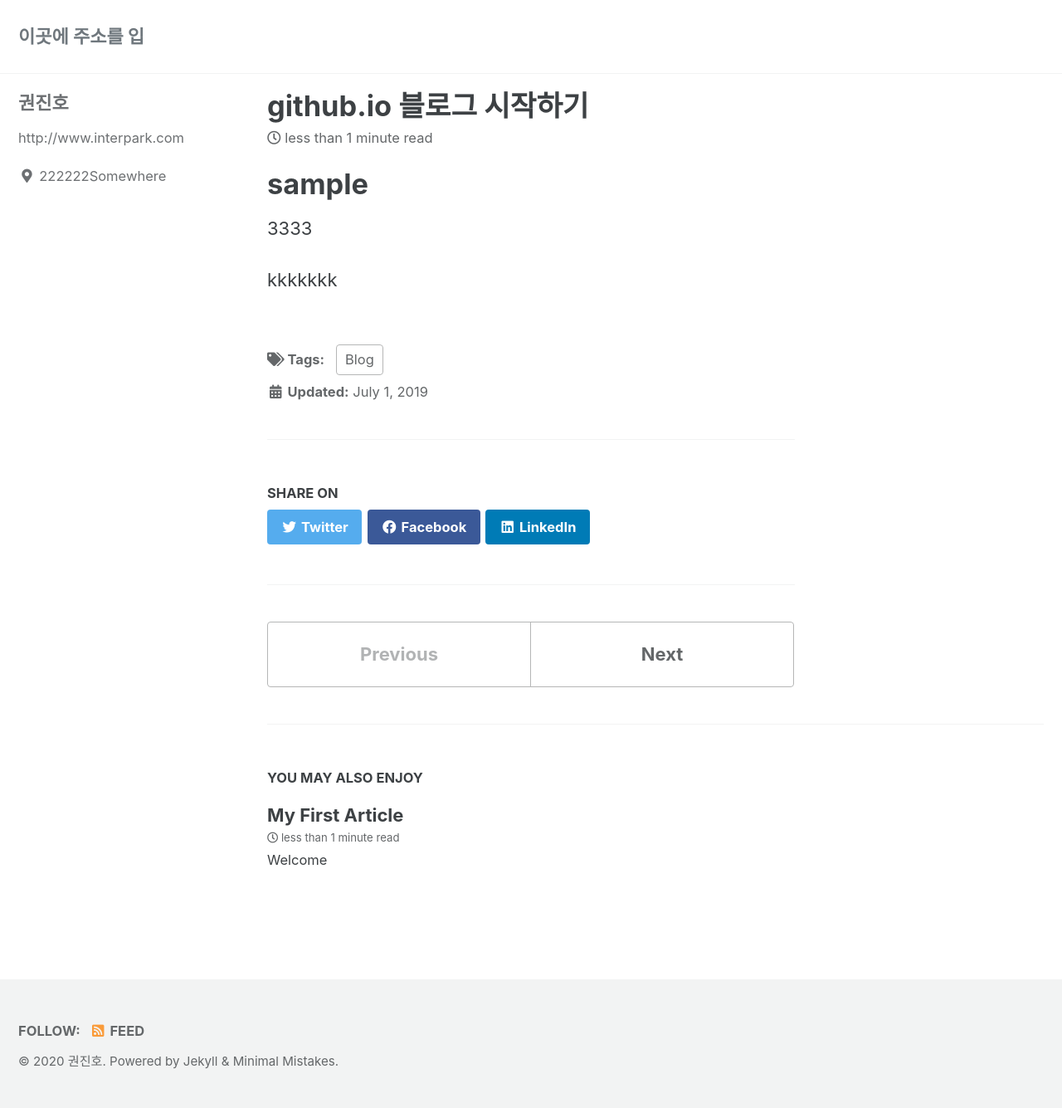
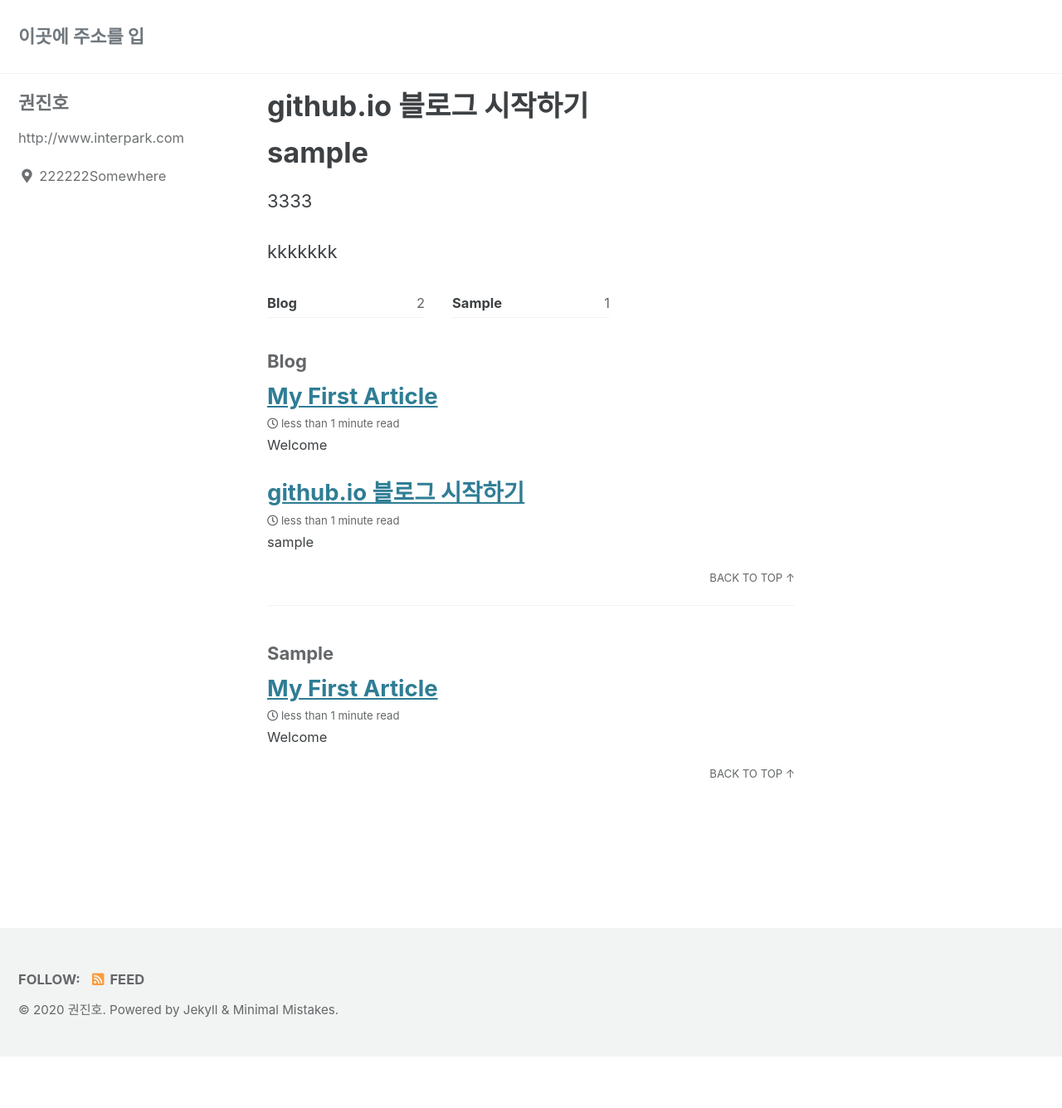
Before and after one commit to JinHoKwon/jinhokwon.github.io, a Jekyll site: the page built from _posts/2019-07-01-sample.md, in a window 1280 px wide. Shown: the whole page at 83% size. Built offline with Jekyll 4.4.1, drawn with Linux system fonts in a browser that asks for light colours; cached includes are drawn as plain includes; after the commit the page ends 1273 px from its top, so only the background shows below that.

Commit message:
* 테마 변경함.

```diff
--- a/_posts/2019-07-01-sample.md
+++ b/_posts/2019-07-01-sample.md
@@ -1,6 +1,9 @@
 ---
 title:  "github.io 블로그 시작하기"
 tags: Blog
+permalink: /tags/
+layout: tags
+categories: Blog
 ---
 
 
--- a/_sass/minimal-mistakes/_variables.scss
+++ b/_sass/minimal-mistakes/_variables.scss
@@ -14,7 +14,7 @@ $indent-var: 1.3em !default;
 
 /* system typefaces */
 $serif: Georgia, Times, serif !default;
-$sans-serif: -apple-system, BlinkMacSystemFont, "Roboto", "Segoe UI",
+$sans-serif: -apple-system, BlinkMacSystemFont, "Nanum Gothic", "Roboto", "Segoe UI",
   "Helvetica Neue", "Lucida Grande", Arial, sans-serif !default;
 $monospace: Monaco, Consolas, "Lucida Console", monospace !default;
 
--- /dev/null
+++ b/categories/index.html
@@ -0,0 +1 @@
+aaaaaaa
--- /dev/null
+++ b/tags/index.html
@@ -0,0 +1 @@
+aaaaaaa
```
Also changed, not shown: _layouts/category.html (+15 -6 lines), _pages/category-archive.md (added, +6 -0 lines), _posts/2019-10-01-My-First-Article.md (+2 -1 lines).
